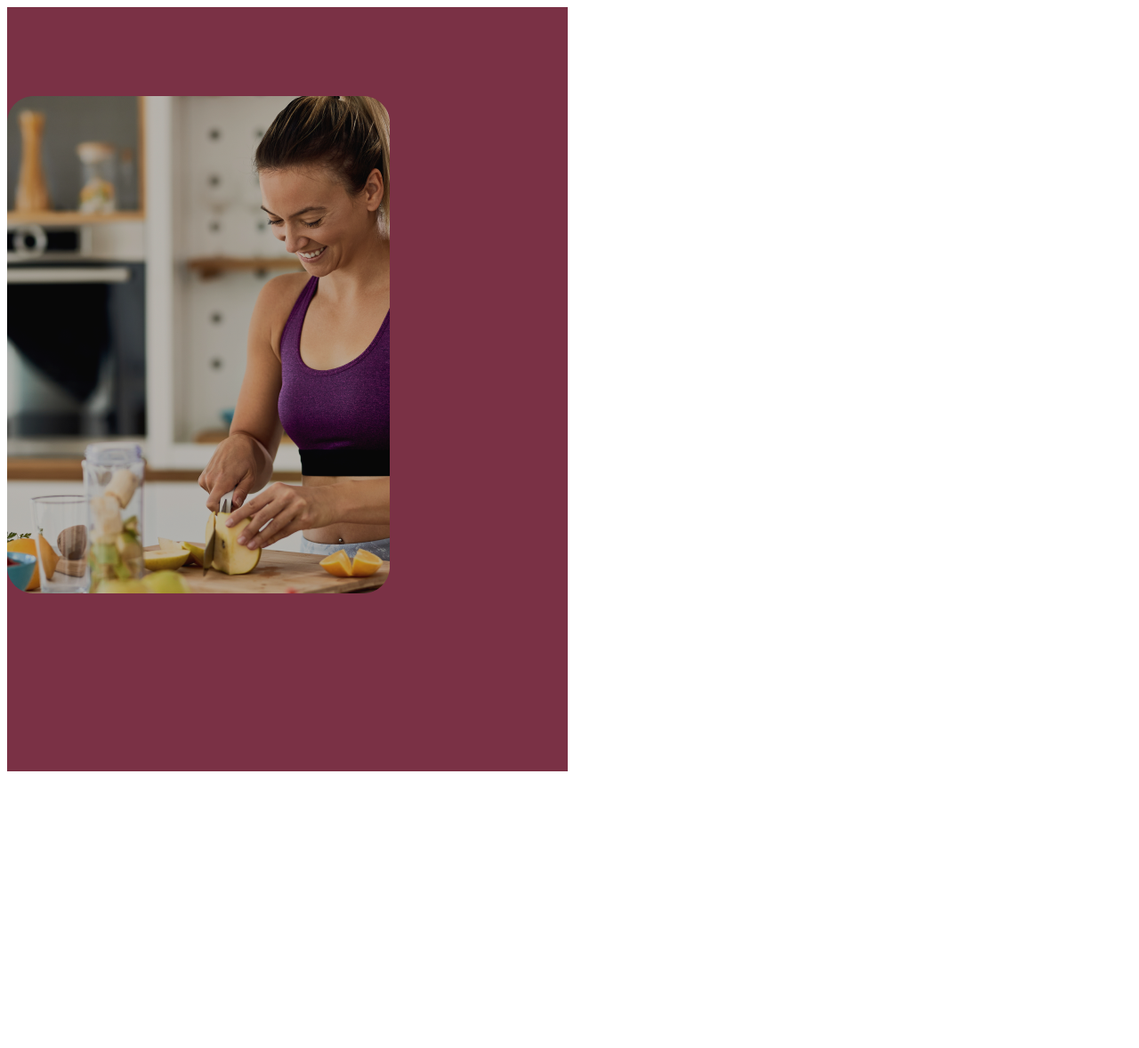
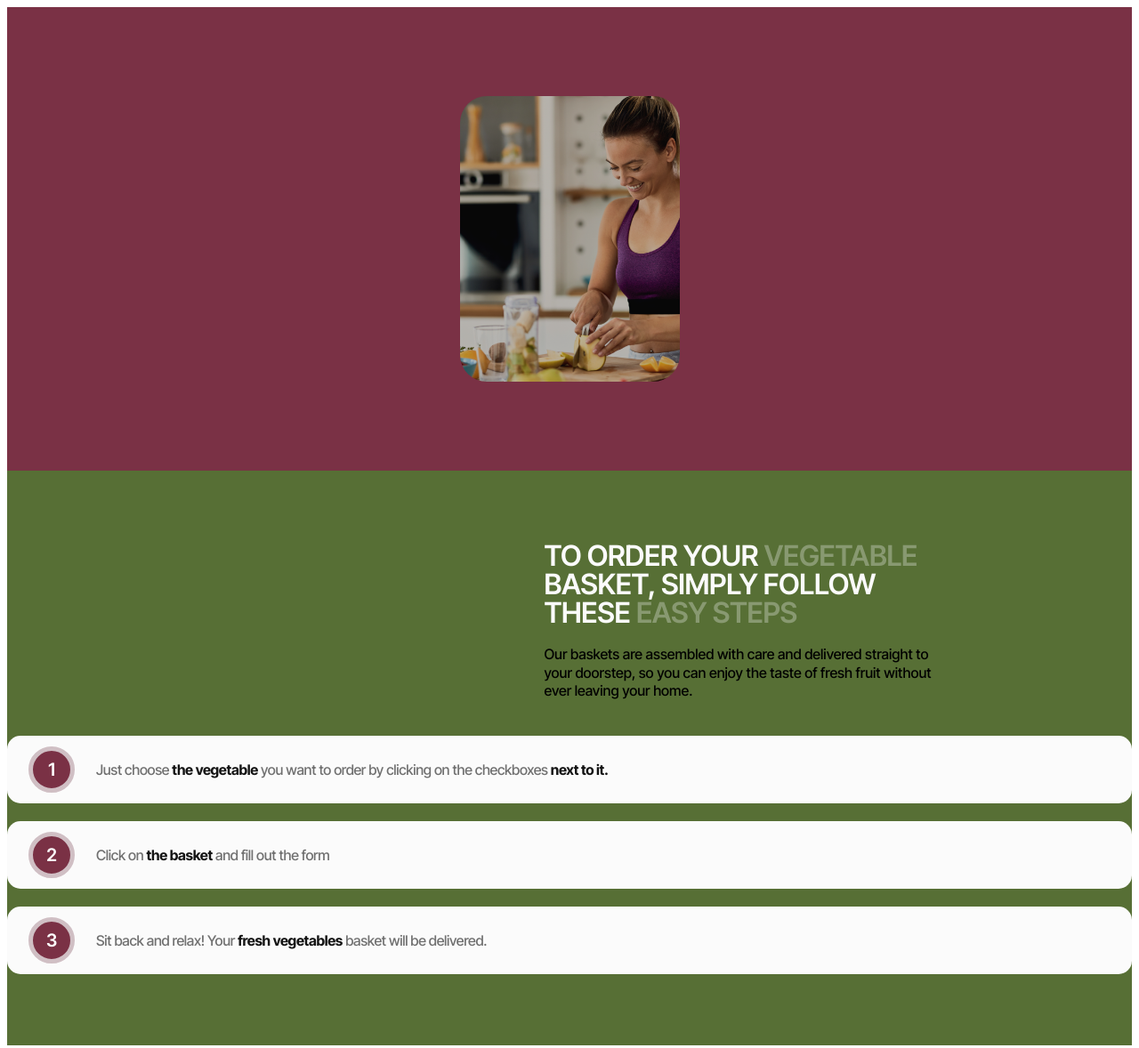
Before and after one commit to EmreMaltepe/GreenHarvest-How-it-work, a plain HTML site: page index.html in a window 1280 px wide. Shown: the whole page at 89% size. Before the commit the page ends 875 px from the top, so only its background shows below. Drawn offline with Linux system fonts and the light colour scheme.

Commit message:
updated-new

```diff
--- a/css/styles.css
+++ b/css/styles.css
@@ -4,23 +4,194 @@ body {
   font-weight: weight;
   font-style: normal;
 }
+*,
+*::before,
+*::after {
+  box-sizing: border-box;
+  scroll-behavior: smooth;
+}
 
-.container-one {
-  width: 630px;
-  height: 759px;
-  gap: 10px;
-  opacity: 0px;
-  background: #7a3145;
-  padding: 100px 0px 0px 0px;
+h1,
+h2,
+h3,
+h4,
+h5,
+h6,
+p {
+  margin: 0;
+}
 
+ul,
+ol {
+  list-style-type: none;
+  margin-top: 0;
+  margin-bottom: 0;
+  padding-left: 0;
+}
+.container {
+  max-width: 375px;
+  margin: 0 auto;
+  padding: 0 20px;
+}
+
+.howitworks {
+  display: flex;
+  flex-direction: column;
+}
+.background-red {
+  padding: 40px 0px;
+  background-color:#7a3145 ;
+}
+
+.visually-hidden {
+  position: absolute;
+  width: 1px;
+  height: 1px;
+  margin: -1px;
+  border: 0;
+  padding: 0;
+  white-space: nowrap;
+  clip-path: inset(100%);
+  clip: rect(0 0 0 0);
+  overflow: hidden;
+}
+
+.img-one {
+  border-radius: 30px;
+  display: block;
+  object-fit: cover;
+  width: 100%;
+  height: auto;
 
 }
 
-.img-one {
-  width: 430px;
-  height: 559px;
-  gap: 0px;
-  opacity: 0px;
-  display: block;
+.img-one::after {
+  content: "";
+  position: absolute;
+  top: 0;
+  left: 0;
+  width: 100%;
+  height: 100%;
+  border-radius: 30px;
+  background: linear-gradient(
+    0deg,
+    rgba(20, 20, 20, 0.3) 0%,
+    rgba(20, 20, 20, 0.3) 100%
+  );
+}
 
+.background-green{
+  background-color:  #576f35;
+  padding: 80px 0px;
 }
+
+.container-info{
+  padding: 0px 20px;
+  width: 100%;
+  height: 100%;
+}
+
+.header-title{
+  font-size: 28px;
+  font-weight: 600;
+  line-height: 100%;
+  letter-spacing: -0.01em;
+  text-transform: uppercase;
+  margin: 0 auto 20px;
+  color: #fbfbfb;
+  width: 100%;
+}
+
+.title-span-text{
+  color: rgba(251, 251, 251, 0.3);
+}
+
+.header-text {
+  font-weight: 500;
+  font-size: 14px;
+  line-height: 129%;
+  margin: 0 auto 40px;
+  width: 100%;
+}
+
+.content-items {
+  display: flex;
+  flex-direction: column;
+  gap: 20px;
+}
+
+.content-item {
+  display: flex;
+  min-width: 100%;
+  justify-content: flex-start;
+  align-items: center;
+  border-radius: 15px;
+  padding: 12px 27px 12px 24px;
+  background-color: #fbfbfb;
+  border-radius: 15px;
+  margin-left: auto;
+  margin-right: auto;
+  }
+
+  ol {
+    counter-reset: counter-item;
+  }
+
+  .content-item::before {
+    counter-increment: counter-item;
+    content: counters(counter-item, ".") " ";
+    width: 52px;
+    height: 52px;
+    display: flex;
+    flex-shrink: 0;
+    align-items: center;
+    justify-content: center;
+    background-color: #7a3145;
+    border: 5px solid #d0bfc4;
+    border-radius: 50%;
+    /* number-style */
+    color: #fff;
+    font-size: 20px;
+    font-weight: 600;
+    line-height: 100%;
+    letter-spacing: -0.02em;
+    margin-right: 24px;
+  }
+
+  .text-item {
+    font-weight: 500;
+    font-size: 12px;
+    line-height: 117%;
+    letter-spacing: -0.02em;
+    color: rgba(20, 20, 20, 0.6);
+  }
+
+  .text-item-span {
+    font-weight: 700;
+    color: #141414;
+  }
+
+  @media screen and (min-width: 768px) {
+    .header-text,
+    .header-title,
+    .content-item {
+      width: 450px;
+      font-size: 32px;
+    }
+    .header-text {
+      font-size: 16px;
+    }
+    .text-item {
+      font-size: 16px;
+    }
+    .background-red {
+      padding: 100px 32px;
+    }
+    .howitworks .container-info {
+      padding: 0 159px;
+    }
+    .container-img {
+      padding: 0 64px;
+    }
+
+  }
--- a/index.html
+++ b/index.html
@@ -9,15 +9,41 @@
       href="https://fonts.googleapis.com/css2?family=Inter+Tight:ital,wght@0,100..900;1,100..900&display=swap"
       rel="stylesheet"
     />
-
     <link rel="stylesheet" href="./css/styles.css" />
     <title>Document</title>
   </head>
   <body>
     <main>
-      <div class="container container-one">
-        <img class="img-one" src="/images/happywoman.png" alt="happy-woman">
-      </div>
+      <section class="howitworks">
+        <div class="background-red">
+          <div class="container container-img">
+            <h2 class="visually-hidden">HowItWorks</h2>
+            <img
+              class="img-one"
+              src="/images/happywoman.png"
+              alt="happy-woman"
+              width="" height=""
+            />
+          </div>
+        </div>
+        <div class="background-green">
+          <div class="container container-info">
+            <h2 class="header-title">To order your <span class="title-span-text">vegetable</span> basket, simply follow these <span class="title-span-text">easy steps</span></h2>
+            <p class="header-text">Our baskets are assembled with care and delivered straight to your doorstep, so you can enjoy the taste of fresh fruit without ever leaving your home.</p>
+          </div>
+          <ol class="content-items">
+            <li class="content-item">
+              <p class="text-item">Just choose <span class="text-item-span">the vegetable</span> you want to order by clicking on the checkboxes <span class="text-item-span">next to it.</span></p>
+            </li>
+            <li class="content-item">
+              <p class="text-item">Click on <span class="text-item-span">the basket</span> and fill out the form</p>
+            </li>
+            <li class="content-item">
+              <p class="text-item">Sit back and relax! Your <span class="text-item-span">fresh vegetables</span> basket will be delivered.</p>
+            </li>
+          </ol>
+        </div>
+      </section>
     </main>
   </body>
 </html>
```
